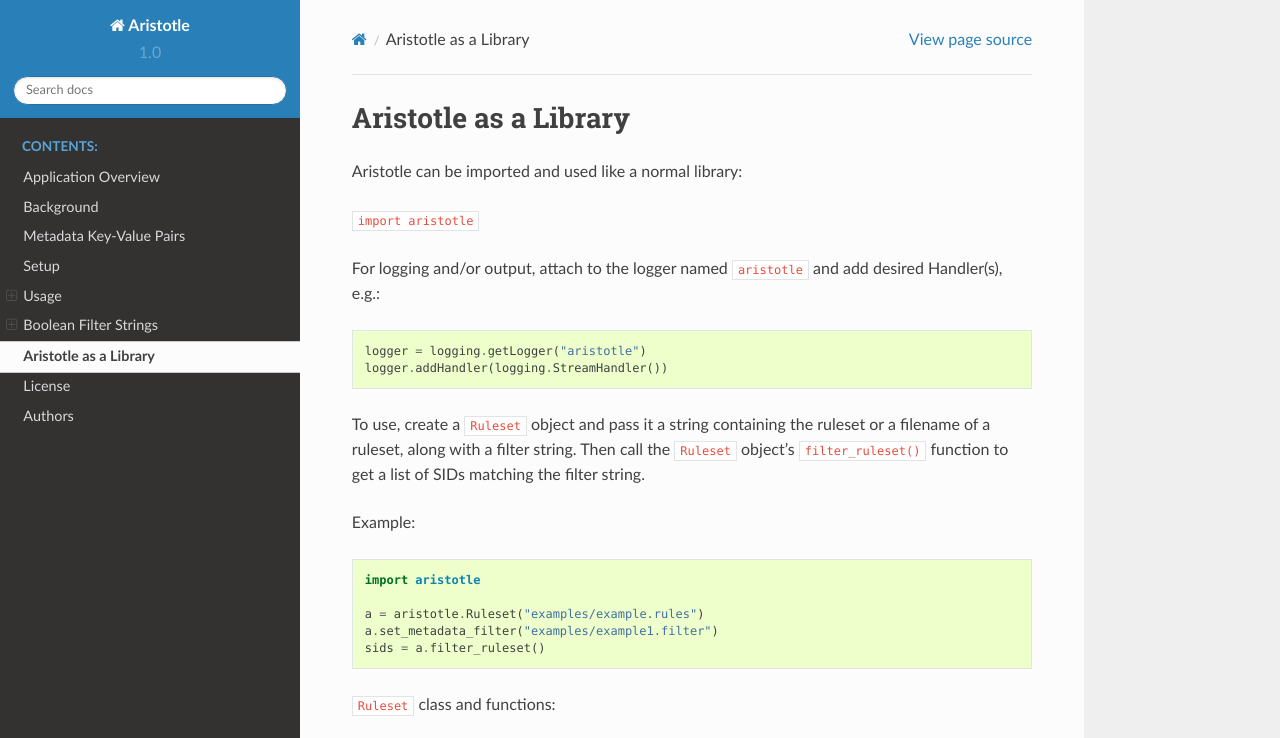
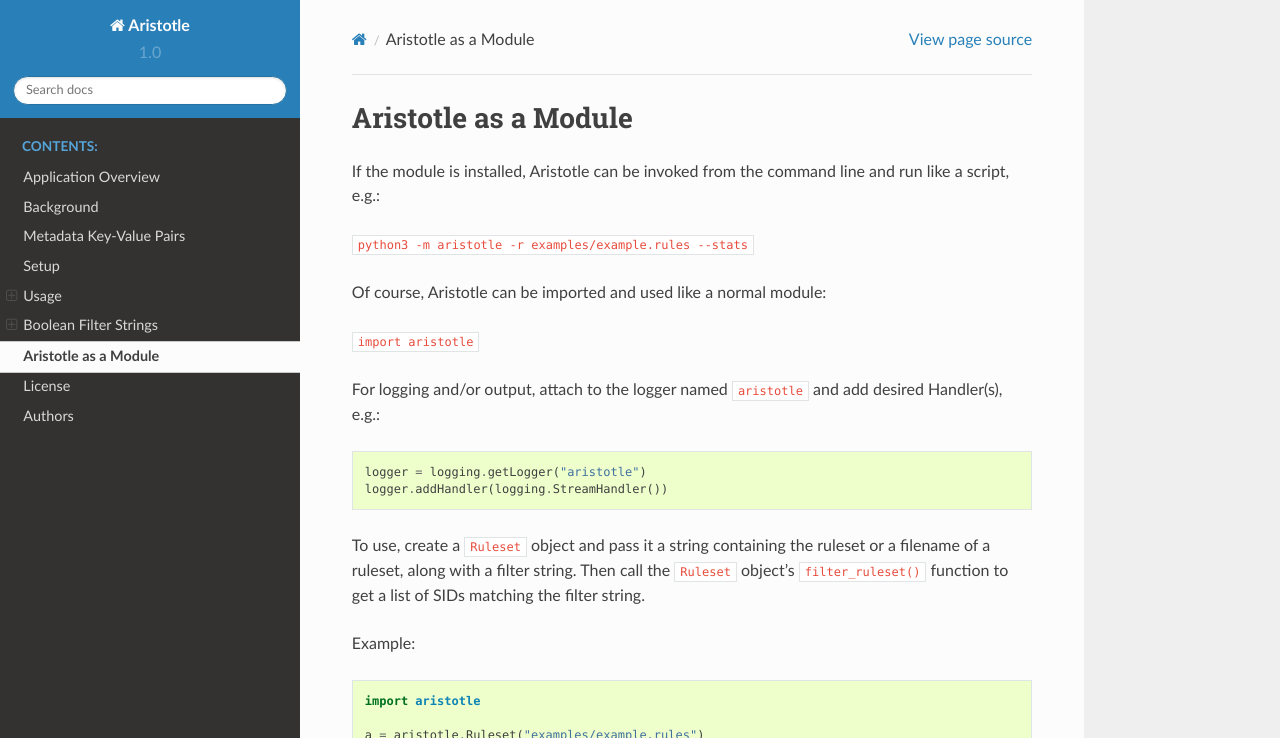
Before and after one commit to secureworks/aristotle, a Sphinx documentation site: the page built from docs/module.rst, in a window 1280 px wide and 1152 px high, cut to the strip 0-738 px from the top of the window. Built offline with Sphinx 7.4.7 and the Read the Docs theme 2.0.0, drawn with Linux system fonts in a browser that asks for light colours.

Commit message:
made module loadable from the command line; minor cleanup

```diff
--- a/aristotle.py
+++ /dev/null
@@ -1 +0,0 @@
-aristotle/aristotle.py
--- a/docs/index.rst
+++ b/docs/index.rst
@@ -8,7 +8,7 @@ Summary
 Aristotle is a simple Python program that allows for the filtering of
 Suricata and Snort rulesets based on interpreted key-value pairs present
 in the metadata keyword within each rule. It can be run as a standalone
-script or utilized as a library.
+script or utilized as a module.
 
 .. toctree::
    :maxdepth: -1
@@ -18,5 +18,5 @@ script or utilized as a library.
    setup
    usage
    filter_strings
-   library
+   module
    license-authors
--- a/docs/library.rst
+++ b/docs/module.rst
@@ -1,7 +1,12 @@
-Aristotle as a Library
-======================
+Aristotle as a Module
+=====================
 
-Aristotle can be imported and used like a normal library:
+If the module is installed, Aristotle can be invoked from the command
+line and run like a script, e.g.:
+
+``python3 -m aristotle -r examples/example.rules --stats``
+
+Of course, Aristotle can be imported and used like a normal module:
 
 ``import aristotle``
 
--- a/docs/setup.rst
+++ b/docs/setup.rst
@@ -5,8 +5,8 @@ Install dependencies:
 
 ``pip install -r requirements.txt``
 
-Or if using as a library:
+Or if using as a module:
 
 ``pip install aristotle``
 
-And refer to :ref:`Aristotle as a Library`
+And refer to :ref:`Aristotle as a Module`
--- a/setup.py
+++ b/setup.py
@@ -5,7 +5,7 @@ with open("README.rst", "r") as fh:
 
 setup(
     name="aristotle",
-    version="1.0.3",
+    version="1.0.4",
     author="David Wharton",
     description="Script and library for the viewing and filtering of Suricata and Snort rulesets based on interpreted key-value pairs present in the metadata keyword within each rule.",
     long_description=long_description,
```
Also changed, not shown: other parts of docs/module.rst (+1 -1 lines), 2 other files.
